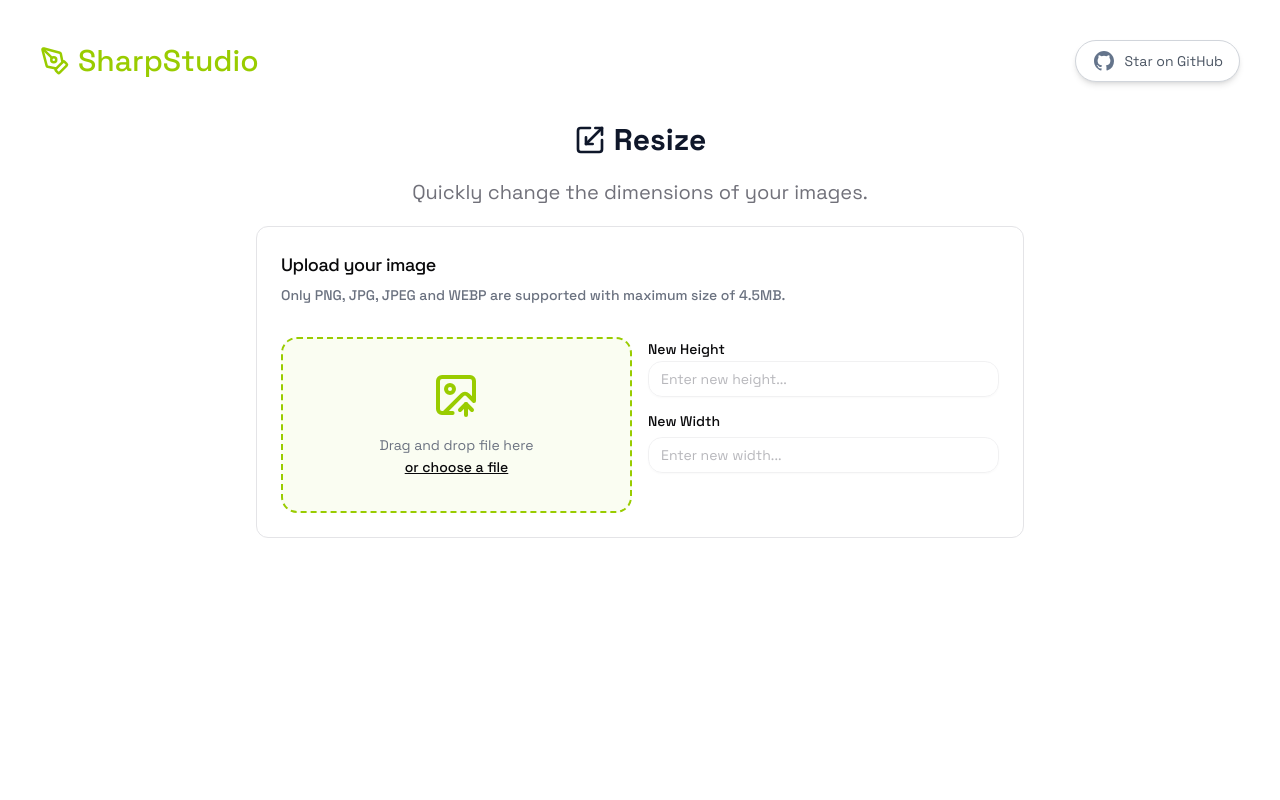
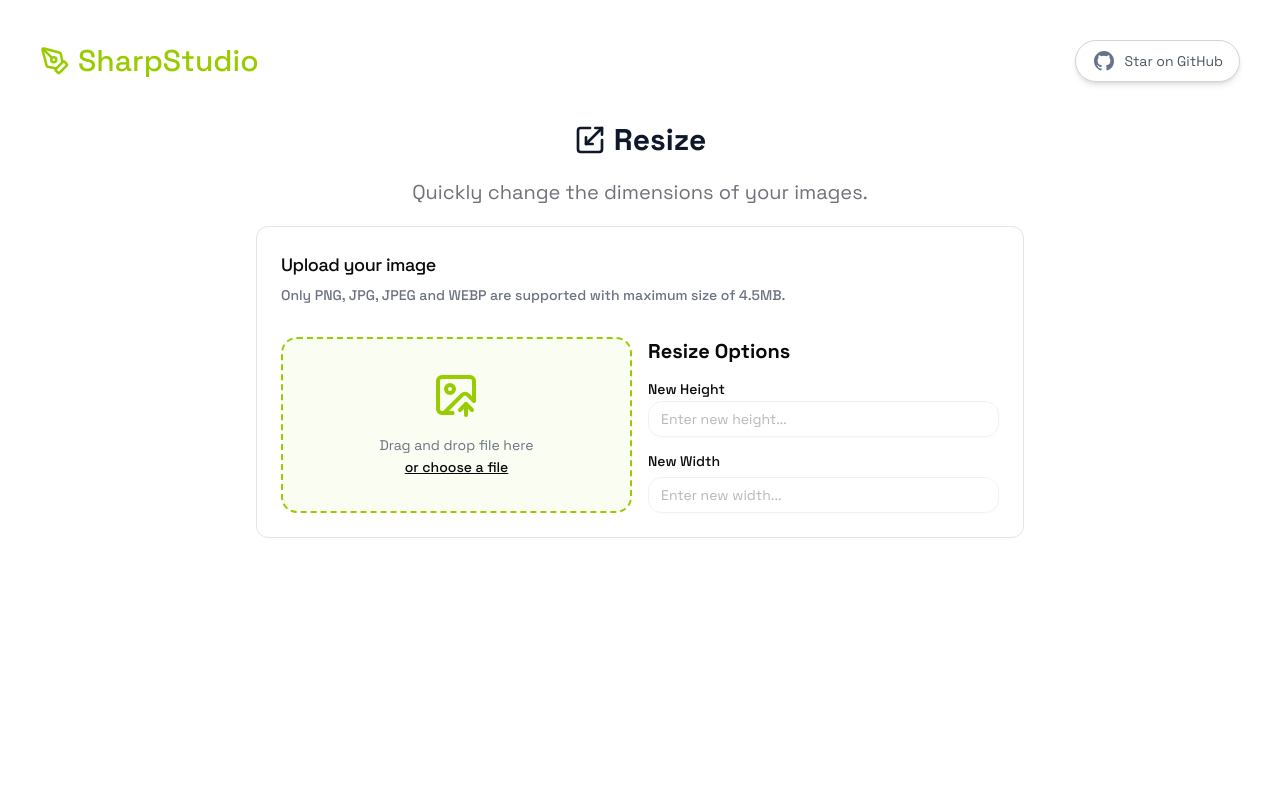
Before and after one commit to ahmedsomaa/sharp-studio, a Next.js app: page /resize in a window 1280 px wide. Shown: the top 800 px of the page. Built offline with nearby package versions, Linux system fonts and the light colour scheme.

Commit message:
add resize options header

```diff
--- a/pages/resize.tsx
+++ b/pages/resize.tsx
@@ -141,6 +141,7 @@ export default function Resizer() {
                 />
               </div>
               <div className="flex flex-col justify-start gap-3">
+                <h4 className="text-xl font-bold">Resize Options</h4>
                 <div>
                   <Label htmlFor="height">New Height</Label>
                   <Input
```
